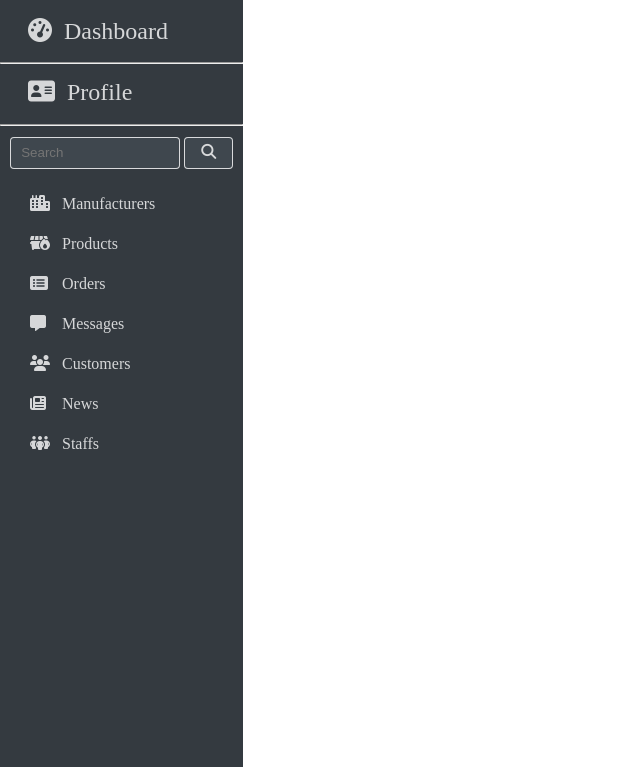
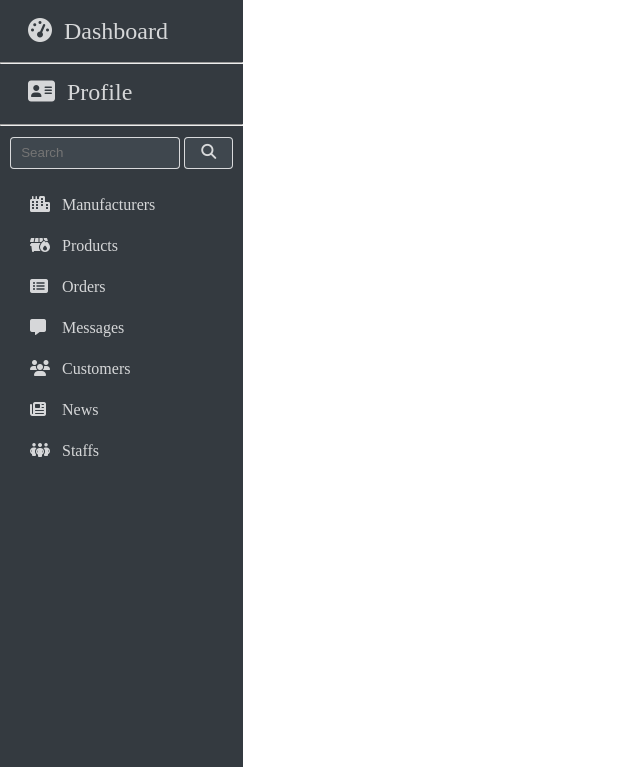
Before and after one commit to huyviet0110/FishingTackle, a PHP site: page /admin/index.php in a window 1280 px wide. Shown: the top 767 px of the page, without its empty margins (0-640 px from the left). Run offline with PHP 8.4, Linux system fonts and the light colour scheme; some libraries are stand-ins or nearby versions.

Commit message:
update (update menu): admin - menu

```diff
--- a/admin/css/menu.css
+++ b/admin/css/menu.css
@@ -77,16 +77,17 @@
 	font-size: 16px;
 }
 .nav-bar ul li {
-	text-decoration: none;
 	list-style-type: none;
-	width: 100%;
-	height: 40px;
-	line-height: 40px;
-	margin-left: 30px;
+	box-sizing: border-box;
 }
 .nav-bar ul li a {
+	display: block;
 	text-decoration: none;
+	padding: calc((40px - 17px) / 2) 30px;
 }
 .nav-bar ul li i {
 	width: 28px;
 }
+.nav-bar ul li a p {
+	display: inline;
+}
--- a/admin/dashboard.php
+++ b/admin/dashboard.php
@@ -0,0 +1,36 @@
+<!DOCTYPE html>
+<html>
+<head>
+	<meta charset="utf-8">
+	<meta name="viewport" content="width=device-width, initial-scale=1">
+	<title></title>
+</head>
+<body>
+	<div id="dashboard">
+		<div class="header">
+			<div class="left">
+				<span>Dashboard</span>
+			</div>
+			<div class="right">
+				<span>Huyviet / </span>
+				<a href="sign_out.php">
+					Sign out
+				</a>
+			</div>
+		</div>
+
+		<div class="statistics">
+			<ul>
+				<a href=""><li>New Orders</li></a>
+				<li>Cancellation Rate</li>
+				<li>User Registrations</li>
+				<li>Unique Visitors</li>
+			</ul>
+		</div>
+
+		<div class="below">
+
+		</div>
+	</div>
+</body>
+</html>
--- a/admin/menu.php
+++ b/admin/menu.php
@@ -40,41 +40,45 @@
 				<li class="nav-item">
 					<a href="manufacturers">
 						<i class="fa-solid fa-city"></i>
-						<span>Manufacturers</span>
+						<p>
+							Manufacturers
+						</p>
 					</a>
 				</li>
 				<li class="nav-item">
 					<a href="products">
 						<i class="fa-solid fa-dumpster-fire"></i>
-						<span>Products</span>
+						<p>Products</p>
 					</a>
 				</li>
 				<li class="nav-item">
-					<i class="fa-solid fa-rectangle-list"></i>
-					<a href="orders"><span>Orders</span></a>
+					<a href="orders">
+						<i class="fa-solid fa-rectangle-list"></i>
+						<p>Orders</p>
+					</a>
 				</li>
 				<li class="nav-item">
 					<a href="contacts">
 					<i class="fa-solid fa-message"></i>
-						<span>Messages</span>
+						<p>Messages</p>
 					</a>
 				</li>
 				<li class="nav-item">
 					<a href="customers">
 						<i class="fa-solid fa-users"></i>
-						<span>Customers</span>
+						<p>Customers</p>
 					</a>
 				</li>
 				<li class="nav-item">
 					<a href="news">
 						<i class="fa-solid fa-newspaper"></i>
-						<span>News</span>
+						<p>News</p>
 					</a>
 				</li>
 				<li class="nav-item">
 					<a href="staffs">
 						<i class="fa-solid fa-people-group"></i>
-						<span>Staffs</span>
+						<p>Staffs</p>
 					</a>
 				</li>
 			</ul>
```
